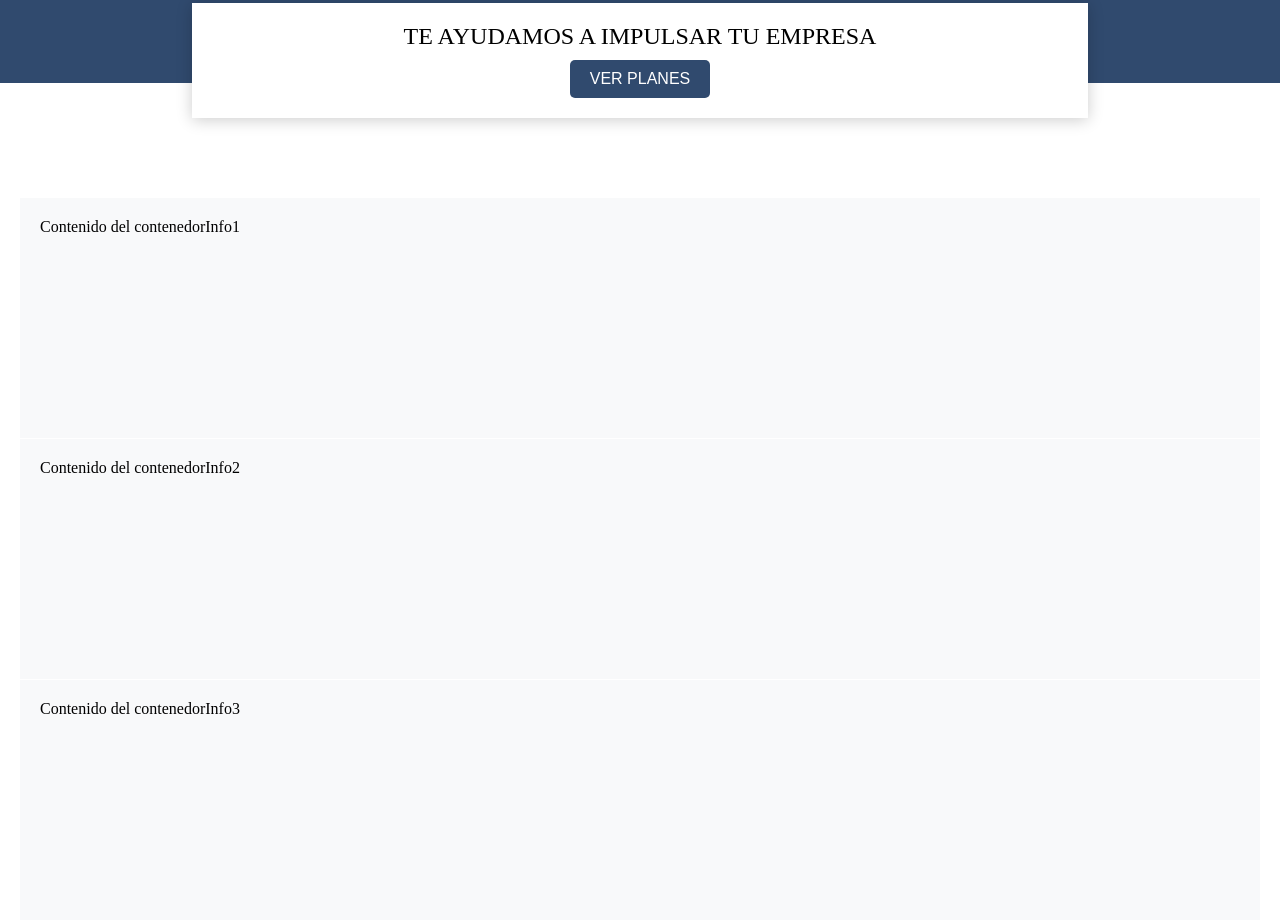
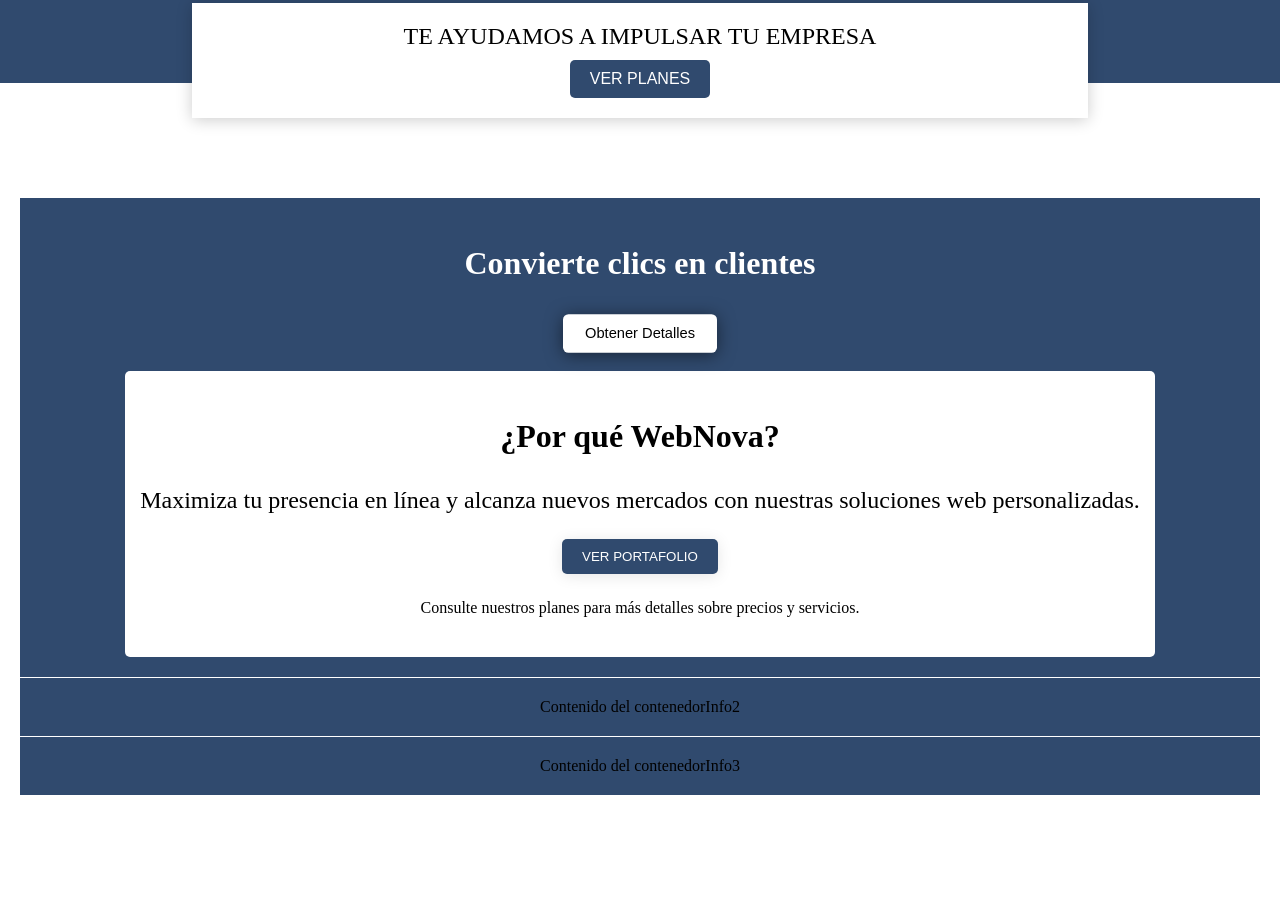
Before and after one commit to Byrongb/webNova, a plain HTML site: page index.html in a window 1280 px wide. Shown: the part 471-1391 px from the top of the page. After the commit the page ends 1266 px from the top, so only its background shows below. Drawn offline with Linux system fonts and the light colour scheme.

Commit message:
se agrega el contenido del contenedor 1

```diff
--- a/css/inicio.css
+++ b/css/inicio.css
@@ -149,14 +149,108 @@ body {
 /* ... Estilos anteriores ... */
 
 .contenedorInfo {
-    background-color: #f8f9fa;
+    background-color: #304A6E;
     margin: 0px 20px 0px 20px;
-    height: 200px;
+    height: auto;
     padding: 20px;
     border-bottom: 1px solid #fff; /* Línea blanca sutil entre contenedores */
+    display: flex; /* Añadido para alinear los elementos internos */
+    flex-direction: column; /* Añadido para orientar los elementos en columna */
+    align-items: center; /* Añadido para centrar los elementos horizontalmente */
+
 }
 
 /* El último contenedor no debe tener una línea debajo */
 .contenedorInfo:last-child {
     border-bottom: none;
 }
+
+
+.info-title {
+    font-size: 2em; /* Ajusta esto según lo que necesites */
+    margin-bottom: 1.5rem; /* Espacio entre el título y el botón */
+    color: #ffffff; /* Ajusta el color del texto según tu diseño */
+    text-align: center;
+}
+
+.details-button {
+    padding: 10px 20px;
+    background-color: #ffffff; /* Color de fondo del botón */
+    color: rgb(0, 0, 0); /* Color del texto del botón */
+    border: none;
+    border-radius: 5px;
+    cursor: pointer;
+    align-items: center;
+    box-shadow: 0 2px 15px 0 rgba(0,0,0,0.8);
+
+}
+
+.more-info-container {
+    background-color: #ff0000; /* Color de fondo del contenedor adicional */
+    margin-top: 10px; /* Espacio entre el botón y el contenedor adicional */
+    /* Añade más estilos según necesites */
+}
+
+.more-info-container {
+    background-color: #ffffff; /* Fondo del subcontenedor */
+    padding: 15px;
+    margin-top: 10px;
+    border-radius: 5px;
+}
+
+.info-title {
+    text-align: center;
+    color: #ffffff;
+}
+
+.more-info-container h3 {
+    color: #000000;
+    text-align: center;
+    font-size: 2rem;
+}
+
+.details-button {
+    background-color: #ffffff;
+    color: #000000;
+    border: none;
+    border-radius: 5px;
+    padding: 10px 20px;
+    cursor: pointer;
+    display: block;
+    width: fit-content;
+    margin: 10px auto; /* Centra los botones */
+    box-shadow: 0 2px 15px 0 rgba(0,0,0,0.5);
+}
+
+.see-plans {
+    background-color: #304A6E;
+    color: #ffffff;
+    border: none;
+    border-radius: 5px;
+    padding: 10px 20px;
+    cursor: pointer;
+    display: block;
+    width: fit-content;
+    margin: 10px auto; /* Centra los botones */
+    box-shadow: 0 2px 15px 0 rgba(0,0,0,0.1);
+}
+
+.details-button, .see-plans:hover {
+    transform: scale(1.1);
+    transition: 0.1s;
+}
+
+
+.info-text, .small-text {
+    text-align: center;
+    margin: 25px 0;
+    font-size: 1.5rem;
+}
+
+.small-text {
+    font-size: 1em;
+}
+
+ul {
+    padding-left: 20px;
+}
--- a/js/inicio.js
+++ b/js/inicio.js
@@ -48,7 +48,23 @@ document.addEventListener('DOMContentLoaded', function() {
     for (let i = 1; i <= 3; i++) {
         const infoContainer = document.createElement('div');
         infoContainer.className = `contenedorInfo contenedorInfo${i}`;
-        infoContainer.textContent = `Contenido del contenedorInfo${i}`; // Texto de ejemplo
+
+        if (i === 1) {
+            infoContainer.innerHTML = `
+                <h2 class="info-title">Convierte clics en clientes</h2>
+                <button class="details-button">Obtener Detalles</button>
+                <div class="more-info-container">
+                    <h3>¿Por qué WebNova?</h3>
+                    <p class="info-text">Maximiza tu presencia en línea y alcanza nuevos mercados con nuestras soluciones web personalizadas.</p>
+
+                    <button class="see-plans">VER PORTAFOLIO</button>
+                    <p class="small-text">Consulte nuestros planes para más detalles sobre precios y servicios.</p>
+                </div>
+            `;
+        } else {
+            infoContainer.textContent = `Contenido del contenedorInfo${i}`;
+        }
+
         inicioContainer.appendChild(infoContainer);
     }
 });
```
